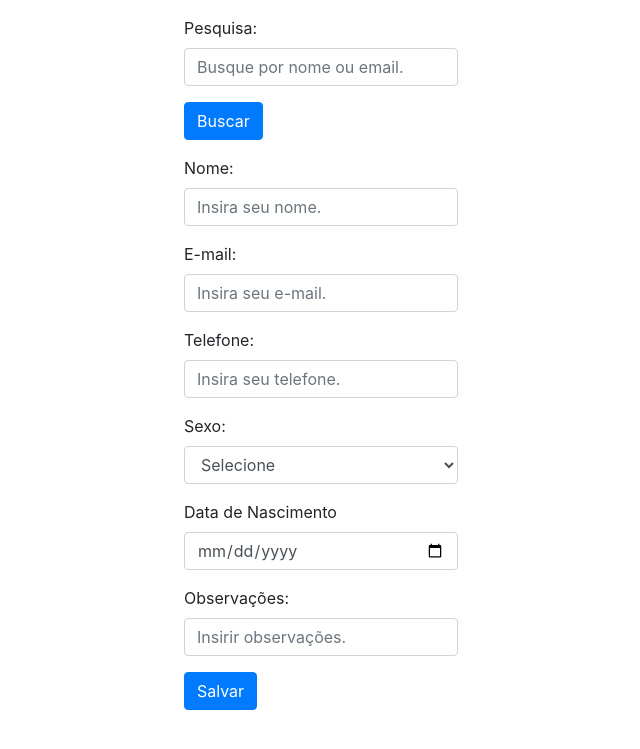
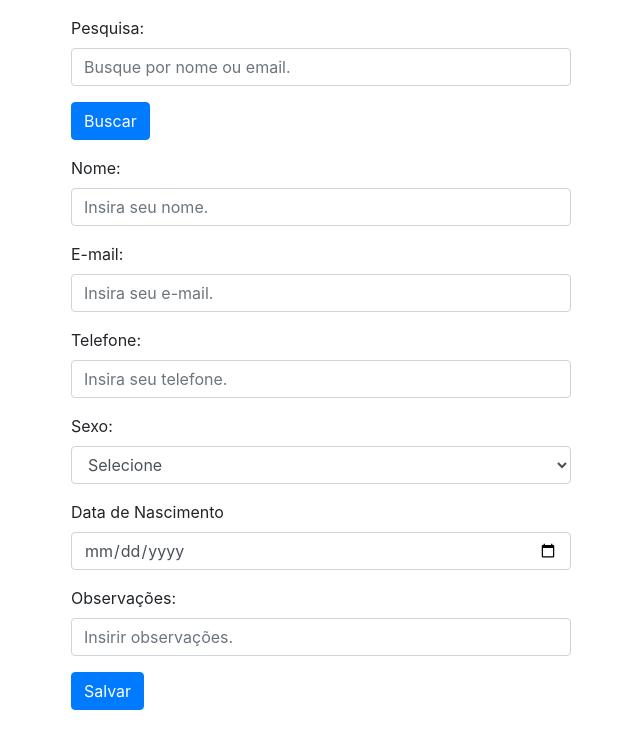
Before and after one commit to gabriel-vasc/SuperBizProject, a PHP site: page / in a window 1280 px wide. Shown: the part 51-800 px from the top of the page, without its empty margins (319-959 px from the left). Run offline with PHP 8.4, Linux system fonts and the light colour scheme; data that the repository does not hold is empty.

Commit message:
Mudança no tamanho dos inputs.

```diff
--- a/project/index.php
+++ b/project/index.php
@@ -9,6 +9,11 @@
 
         <!-- Bootstrap CSS -->
         <link rel="stylesheet" href="https://stackpath.bootstrapcdn.com/bootstrap/4.3.1/css/bootstrap.min.css" integrity="sha384-ggOyR0iXCbMQv3Xipma34MD+dH/1fQ784/j6cY/iJTQUOhcWr7x9JvoRxT2MZw1T" crossorigin="anonymous">
+
+        <style>
+            .form-group {width: 500px};
+        </style>
+
     </head>
 
     <body>
```
